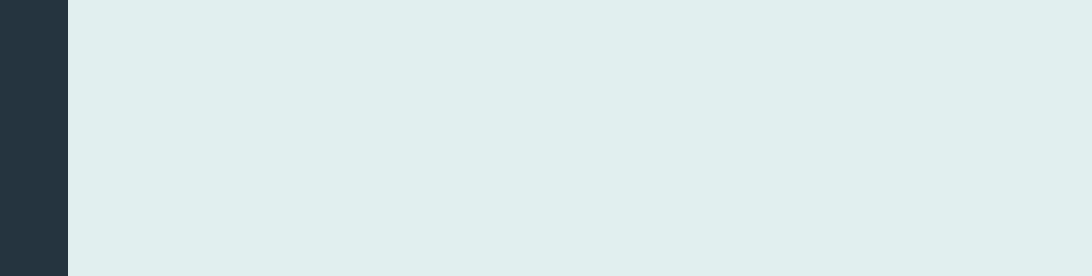
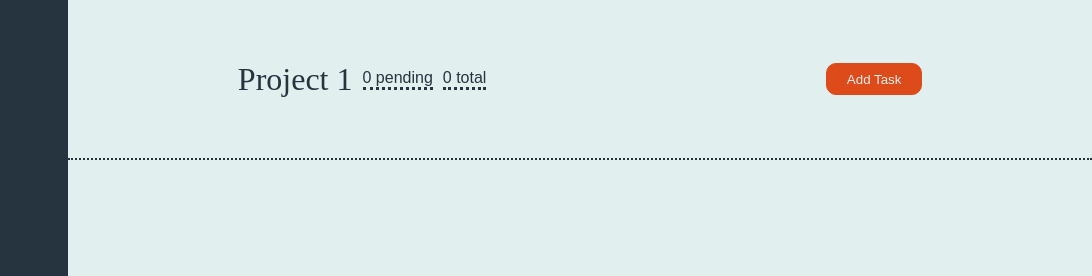
Before and after one commit to Beagle125/Project-To-Do-List, a website built with webpack: page src/template.html in a window 1280 px wide. Shown: the top 276 px of the page, 188-1280 px from the left. Built offline with nearby package versions, Linux system fonts and the light colour scheme; a web font is replaced by a local one.

Commit message:
Add the header of the dashboard and style it

```diff
--- a/src/classLogicModule.js
+++ b/src/classLogicModule.js
@@ -7,6 +7,18 @@ const Project = class{
     }
 }
 
+const Task = class{
+    constructor(id, title, description, due, priority, marked){
+        this.id = id;
+        this.title = title;
+        this.description = description;
+        this.due = due;
+        this.priority = priority;
+        this.marked = marked;
+    }
+}
+
 export{
-    Project as "CLMProject"
+    Project as "CLMProject",
+    Task as "CLMTask",
 }
--- a/src/domManipulationModule.js
+++ b/src/domManipulationModule.js
@@ -288,6 +288,48 @@ const DMMDeleteProject = (storage, projectItem) => {
 
 };
 
+const DMMPopulateDashboard = (storage, selectedProjectId, dashboardContainer) => {
+    const dashboardHeader = document.createElement('div');
+    const dashboardBody = document.createElement('div');
+    const dashboardHeaderLeft = document.createElement('div');
+    const dashboardHeaderText = document.createElement('p');
+    const dashboardStats = document.createElement('div');
+    const dashboardPending = document.createElement('p');
+    const dashboardTotal = document.createElement('p');
+    const addBtn = document.createElement('button');
+
+    // Find the project of interest
+    let selectedProject = storage.find(project => project.id === selectedProjectId);
+    let total = selectedProject.todos.length;
+    let pending = selectedProject.todos.filter(task => task.marked === false).length;
+
+    // Create the header
+    dashboardHeader.className = 'dashboardHeader';
+    dashboardHeaderText.className = 'dashboardHeaderText';
+    dashboardHeaderText.textContent = selectedProject.title;
+
+    dashboardStats.className = 'dashboardStats';
+    dashboardPending.className = 'dashboardPending';
+    dashboardPending.textContent =`${pending} pending`;
+    dashboardTotal.className = 'dashboardTotal';
+    dashboardTotal.textContent =`${total} total`;
+
+    addBtn.className = 'addBtn';
+    addBtn.textContent = 'Add Task';
+
+    dashboardStats.appendChild(dashboardPending);
+    dashboardStats.appendChild(dashboardTotal);
+
+    dashboardHeaderLeft.appendChild(dashboardHeaderText);
+    dashboardHeaderLeft.appendChild(dashboardStats);
+
+    dashboardHeader.appendChild(dashboardHeaderLeft);
+    dashboardHeader.appendChild(addBtn);
+
+    dashboardContainer.appendChild(dashboardHeader);
+
+};
+
 export{
     DMMCreateProjectItem,
     DMMCreateSideBar,
@@ -305,4 +347,5 @@ export{
     DMMOpenDeleteModal,
     DMMCloseDeleteModal,
     DMMDeleteProject,
+    DMMPopulateDashboard,
 }
--- a/src/index.js
+++ b/src/index.js
@@ -22,6 +22,10 @@ import * as myModules from './myModules.js';
         myModules.DMMCreateSideBar(mainContainer, storage);
         // Create the dashboard
         myModules.DMMCreateDashboard(mainContainer);
+        // Populate the dashboard
+        let selectedProjectId = document.querySelector('.selectedProject').id;
+        let dashboard = document.querySelector('#dashboard');
+        myModules.DMMPopulateDashboard(storage, selectedProjectId, dashboard);
     };
 
     // Start of the website
--- a/src/myModules.js
+++ b/src/myModules.js
@@ -1,4 +1,4 @@
-import { DMMCreateSideBar, DMMCreateDashboard, DMMCreateEditModal, DMMCreateAddModal, DMMCreateDeleteModal } from './domManipulationModule.js';
+import { DMMCreateSideBar, DMMCreateDashboard, DMMCreateEditModal, DMMCreateAddModal, DMMCreateDeleteModal, DMMPopulateDashboard } from './domManipulationModule.js';
 import { LSMCheckStorage } from './localStorageModule.js';
 import { EHMDetectEvent } from './eventHandlerModule.js';
 
@@ -9,6 +9,7 @@ export{
     DMMCreateEditModal,
     DMMCreateAddModal,
     DMMCreateDeleteModal,
+    DMMPopulateDashboard,
     LSMCheckStorage,
     EHMDetectEvent,
 }
--- a/src/styles.css
+++ b/src/styles.css
@@ -266,6 +266,64 @@ dialog form{
 /*Dashboard styles*/
 #dashboard{
   box-sizing: border-box;
+  display: grid;
   grid-column: 2 / 3;
+  grid-template-rows: 1fr 4fr;
   height: 100%;
 }
+
+.dashboardHeader{
+  align-items: center;
+  border-bottom: 2px dotted var(--baseBlack);
+  box-sizing: border-box;
+  display: flex;
+  justify-content: space-around;
+}
+
+
+.dashboardHeader div{ /*This is for the left side of the header*/
+  align-items: center;
+  display: flex;
+  gap: 10px;
+  height: 100%;
+}
+
+.dashboardHeaderText{
+  color: var(--baseBlack);
+  font-family: var(--headerFont);
+  font-size: var(--headerSize);
+}
+
+.dashboardStats{
+  align-items: center;
+  box-sizing: border-box;
+  display: flex;
+  flex-direction: row;
+  font-family: var(--bodyFont);
+  font-size: var(--bodySize);
+  gap: 0px;
+  height: 20%;
+  justify-content: center;
+}
+
+.dashboardStats p{
+  color: var(--baseBlack);
+  border-bottom: 3px dotted var(--baseBlack);
+}
+.dashboardHeader .addBtn{
+  background-color: var(--mainOrange);
+  border: 1px solid var(--mainOrange);
+  border-radius: 10px;
+  box-sizing: border-box;
+  color: var(--baseWhite);
+  font-family: var(--bodyFont);
+  height: 2rem;
+  width: 6rem;
+  transition: all 0.3s ease;
+}
+
+.dashboardHeader .addBtn:hover{
+  background-color: var(--baseWhite);
+  border: 2px dotted var(--mainOrange);
+  color: var(--mainOrange);
+}
```
